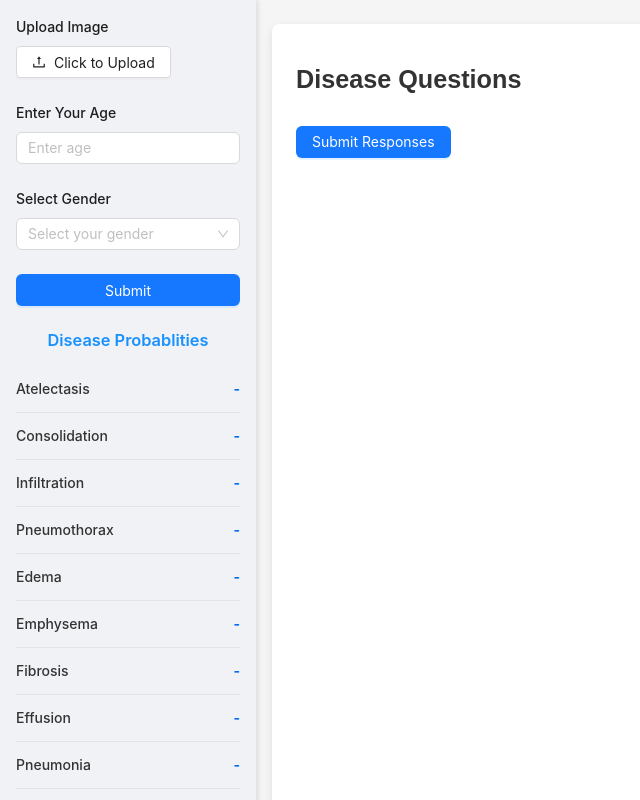
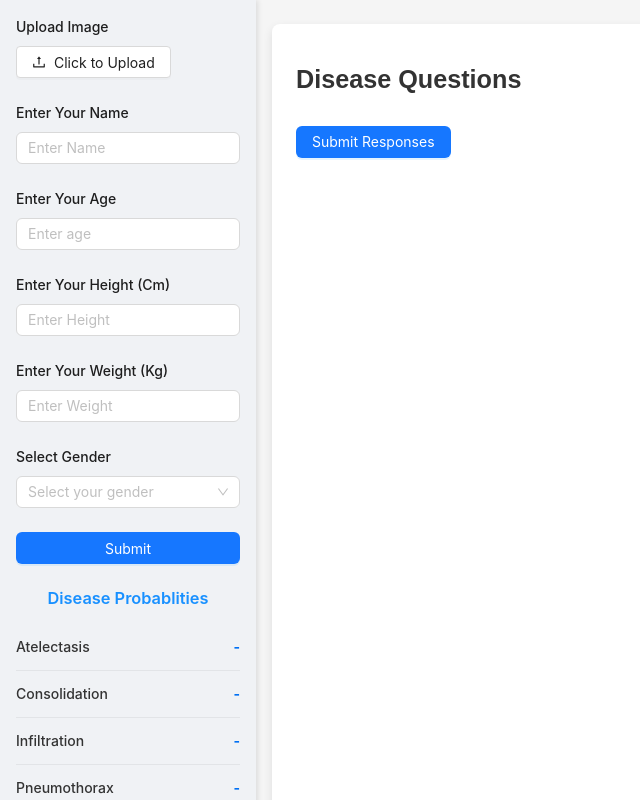
Before and after one commit to PushkarGarg7/Doctor_AI_helper, a React (Vite) app: page / in a window 1280 px wide. Shown: the top 800 px of the page, without its empty margins (0-640 px from the left). Built offline with nearby package versions, Linux system fonts and the light colour scheme.

Commit message:
FrontEnd Changes

```diff
--- a/src/Components/UploadHelper.jsx
+++ b/src/Components/UploadHelper.jsx
@@ -21,6 +21,9 @@ const UploadHelper = () => {
   const [drawerVisible, setDrawerVisible] = useState(false);
   const [age, setAge] = useState('');
   const [gender, setGender] = useState('');
+  const [name, setName] = useState('');
+  const [weight, setWeight] = useState('');
+  const [height, setHeight] = useState('');
   const [diseaseQuestions, setDiseaseQuestions] = useState({}); // Store questions from server response
   const [responses, setResponses] = useState({}); // Store user responses to questions
   const [mappedData, setMappedData] = useState([]);
@@ -45,6 +48,9 @@ const UploadHelper = () => {
     formData.append('file', file);
     formData.append('age', age);
     formData.append('gender', gender);
+    formData.append('weight', weight);
+    formData.append('height', height);
+    formData.append('name', name);
     try {
       const response = await axios.post('http://localhost:5000/upload', formData, {
         headers: { 'Content-Type': 'multipart/form-data' },
@@ -76,10 +82,13 @@ const UploadHelper = () => {
   };
 
   // Function to handle response input change
-  const handleResponseChange = (questionIndex, value) => {
+  const handleResponseChange = (disease, questionIndex, value) => {
     setResponses((prevResponses) => ({
       ...prevResponses,
-      [questionIndex]: value,
+      [disease]: {
+        ...prevResponses[disease], // Preserve existing responses for the disease
+        [questionIndex]: value, // Update the specific question's response
+      },
     }));
   };
 
@@ -201,12 +210,36 @@ const UploadHelper = () => {
                 Selected file: {file.name}
               </div>
             )}
+            <Form.Item label="Enter Your Name">
+              <Input
+                placeholder="Enter Name"
+                type="text"
+                value={name}
+                onChange={(e) => setName(e.target.value)}
+              />
+            </Form.Item>
             <Form.Item label="Enter Your Age">
               <Input
                 placeholder="Enter age"
                 type="number"
                 value={age}
                 onChange={(e) => setAge(e.target.value)}
+              />
+            </Form.Item>
+            <Form.Item label="Enter Your Height (Cm)">
+              <Input
+                placeholder="Enter Height"
+                type="number"
+                value={height}
+                onChange={(e) => setHeight(e.target.value)}
+              />
+            </Form.Item>
+            <Form.Item label="Enter Your Weight (Kg)">
+              <Input
+                placeholder="Enter Weight"
+                type="number"
+                value={weight}
+                onChange={(e) => setWeight(e.target.value)}
               />
             </Form.Item>
             <Form.Item label="Select Gender">
```
